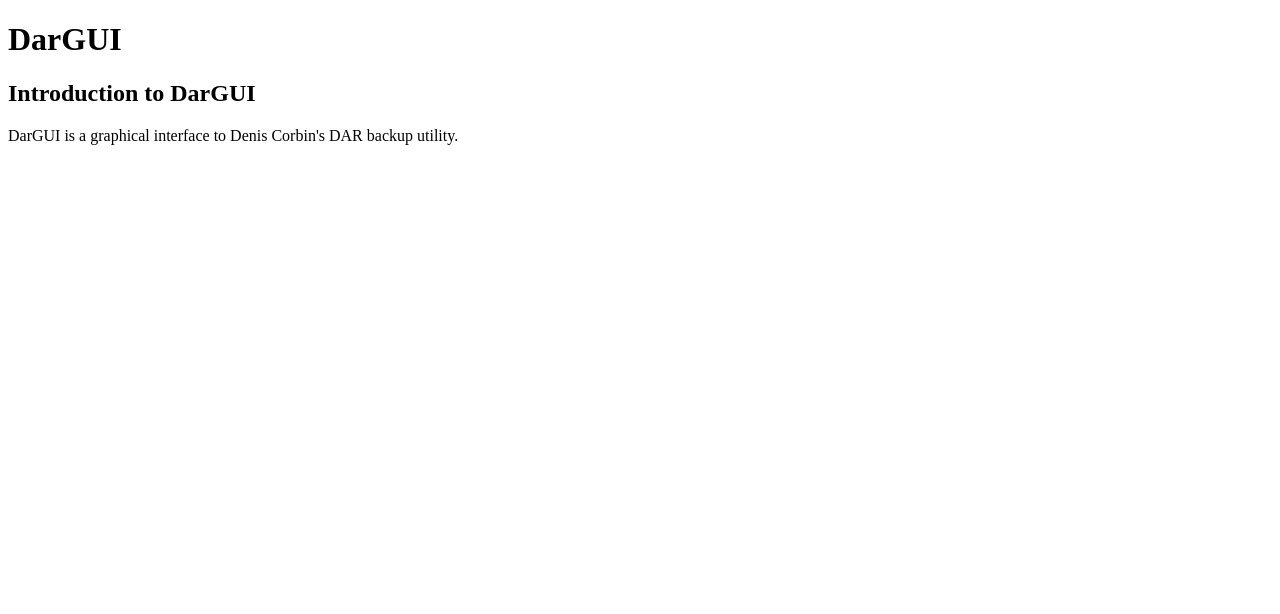
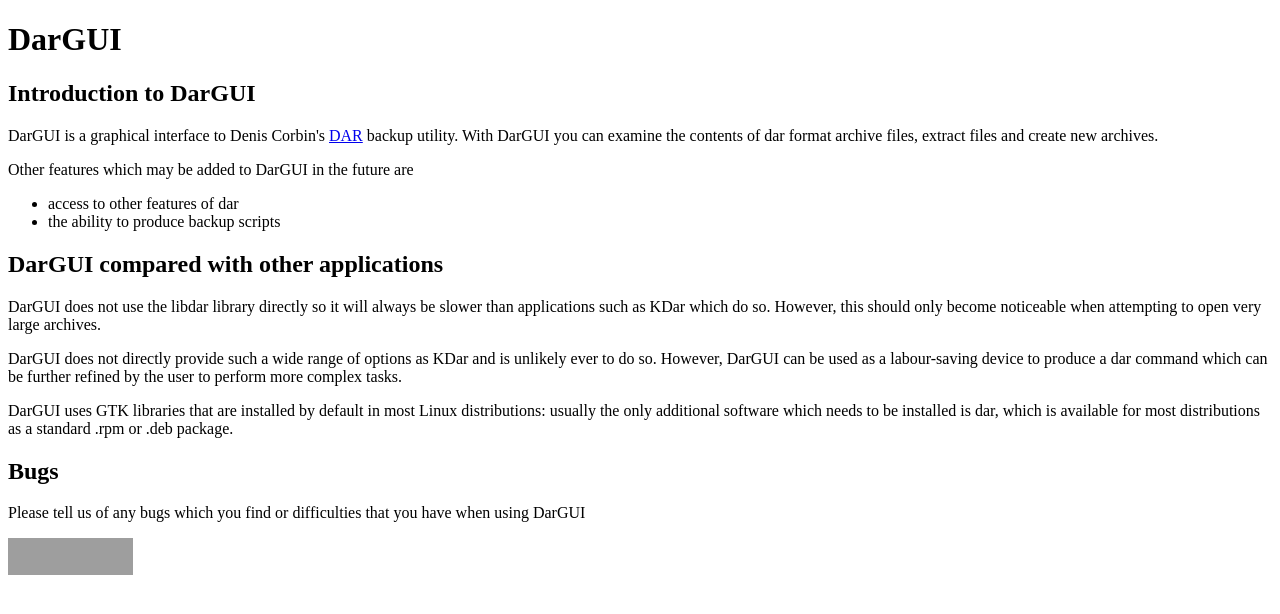
Before and after one commit to timabell/dargui, a plain HTML site: page docs/index.html in a window 1280 px wide. Drawn offline with Linux system fonts and the light colour scheme; grey boxes are pictures that could not be loaded.

Commit message:
Added to documentation
git-svn-id: https://dargui.svn.sourceforge.net/svnroot/dargui@35 5a7143a4-a040-0410-86c7-d5f9f512a94d

```diff
--- a/docs/index.html
+++ b/docs/index.html
@@ -1,2 +1,33 @@
 <!DOCTYPE html PUBLIC "-//W3C//DTD HTML 4.01//EN" "http://www.w3.org/TR/html4/strict.dtd">
-<html><head><meta content="text/html; charset=ISO-8859-1" http-equiv="content-type"><title>DarGUI Documentation</title></head><body><h1>DarGUI</h1><h2>Introduction to DarGUI</h2><p>DarGUI is a graphical interface to Denis Corbin's DAR backup utility. </p></body></html>
+<html><head>
+<meta content="text/html; charset=ISO-8859-1" http-equiv="content-type"><title>DarGUI Documentation</title>
+
+</head>
+<body>
+<h1>DarGUI</h1>
+<h2>Introduction to DarGUI</h2>
+<p>DarGUI is a graphical interface to Denis Corbin's <a href="http://dar.linux.free.fr/">DAR</a> backup
+utility. With DarGUI you can examine the contents of dar format archive
+files, extract files and create new archives.</p>
+<p>Other features which may be added to DarGUI in the future are</p>
+<ul>
+<li>access to other features of dar</li>
+<li>the ability to produce backup scripts</li>
+</ul>
+<h2>DarGUI compared with other applications</h2>
+<p>DarGUI does not use the libdar library directly so it will
+always be slower than applications such as KDar which do so. However,
+this should only become noticeable when attempting to open very large
+archives.</p>
+<p>DarGUI does not directly provide such a wide range of options
+as KDar and is unlikely ever to do so. However, DarGUI can be used as a
+labour-saving device to produce a dar command which can be further
+refined by the user to perform more complex tasks.</p>
+DarGUI uses GTK libraries that are installed by default in most Linux
+distributions: usually the only additional software which needs to be
+installed is dar, which is&nbsp;available for most distributions as
+a standard .rpm or .deb package.
+<h2>Bugs</h2>
+<p>Please tell us of any bugs which you find or difficulties that
+you have when using DarGUI</p>
+<a href="http://sourceforge.net"><img src="http://sflogo.sourceforge.net/sflogo.php?group_id=211843&amp;type=2" alt="SourceForge.net Logo" border="0" height="37" width="125"></a></body></html>
```
Also changed, not shown: 3 other files.
